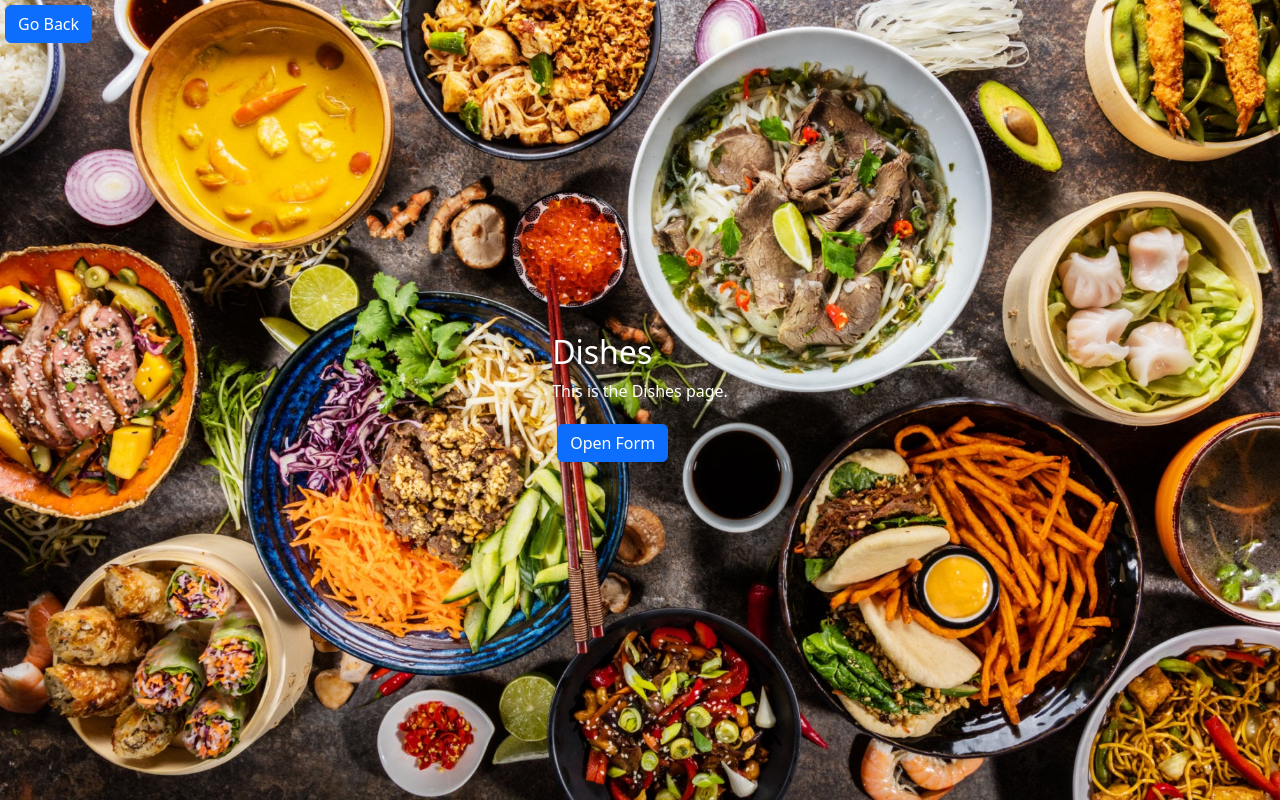
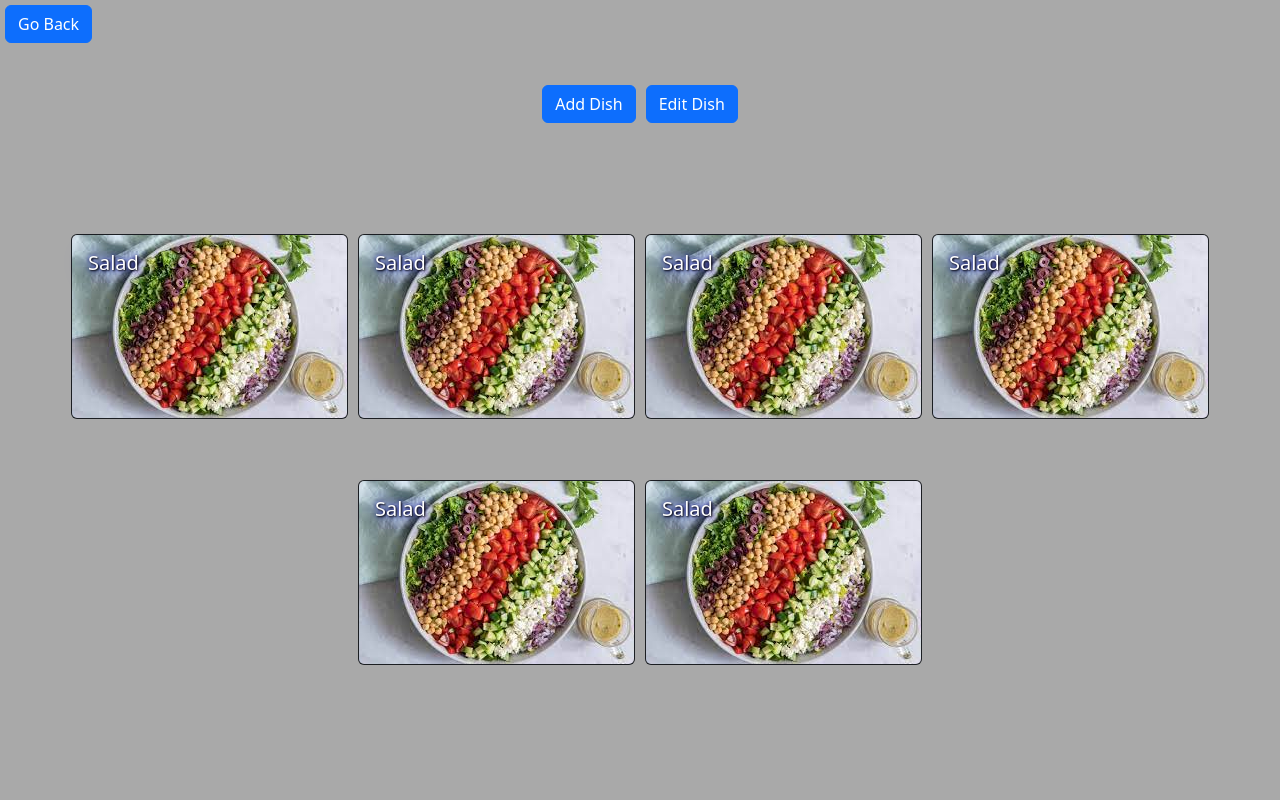
Before and after one commit to Sh4Qy/Project-F, a React (Create React App) app in the folder project-f/: page /dishes in a window 1280 px wide. Built offline with nearby package versions, Linux system fonts and the light colour scheme.

Commit message:
So you don't cry

```diff
--- a/project-f/package.json
+++ b/project-f/package.json
@@ -7,7 +7,9 @@
     "@testing-library/react": "^13.4.0",
     "@testing-library/user-event": "^13.5.0",
     "bootstrap": "^5.3.2",
+    "jquery": "^3.7.1",
     "react": "^18.2.0",
+    "react-bootstrap": "^2.9.2",
     "react-dom": "^18.2.0",
     "react-modal": "^3.16.1",
     "react-router-dom": "^6.21.1",
--- a/project-f/src/App.css
+++ b/project-f/src/App.css
@@ -6,7 +6,7 @@ body {
 }
 
 .App {
-    background-image: url("../public/food.jpeg");
+    background-color: darkgray;
     background-size: cover;
     background-position: center;
     height: 100vh;
@@ -17,6 +17,7 @@ body {
     justify-content: center;
     align-items: center;
     color: white;
+    overflow-y: 'auto';
 }
 
 .btn {
@@ -35,3 +36,24 @@ body {
     top: 0;
     left: 0;
 }
+
+.Card {
+    text-shadow: 1px 1px 2px black, 0 0 25px blue, 0 0 5px darkblue;
+    margin: 5px;
+}
+
+.DishList {
+    display: flex;
+    justify-content: center;
+    flex-wrap: wrap;
+}
+
+.DishPage {
+    display: flex;
+    flex-wrap: wrap;
+    justify-content: center;
+    height: 80vh;
+}
+
+.DishPageActions {
+}
--- a/project-f/src/Dishes.js
+++ b/project-f/src/Dishes.js
@@ -1,43 +1,95 @@
 import React from 'react';
-import Modal from 'react-modal';
-import FormComponent from './Form';
 import { useState } from 'react';
-
-Modal.setAppElement('#root');
-
+import { Button, Card } from 'react-bootstrap';
+import AddDishModal from './Modals/AddDish';
+import ShowDishModal from './Modals/ShowDish';
+import EditDishModal from './Modals/EditDish';
 
 const Dishes = () => {
 
-  const [isModalOpen, setModalOpen] = useState(false);
+  const [addDishModalShow, setaddDishModalShow] = useState(false);
+  const [editDishModalShow, setEditDishModalShow] = useState(false);
+  const [showDishModalShow, setShowDishModalShow] = useState(false);
 
-  const openModal = () => {
-    setModalOpen(true);
-  };
-
-  const closeModal = () => {
-    setModalOpen(false);
-  };
 
   return (
-    <div>
-      <h2>Dishes</h2>
-      <p>This is the Dishes page.</p>
-      <button type="button" class="btn btn-primary" onClick={openModal}>Open Form</button>
-      <Modal
-        isOpen={isModalOpen}
-        onRequestClose={closeModal}
-        style={{
-          content: {
-            width: '600px',
-            height: '400px',
-            margin: 'auto',
-            top: '50%',
-            transform: 'translateY(-50%)',
-          },
-        }}
-      >
-        <FormComponent onClose={closeModal} />
-      </Modal>
+    <div className='DishPage'>
+      <div className='DishPageActions'>
+      <Button variant="primary" onClick={() => setaddDishModalShow(true)}>
+        Add Dish
+      </Button>
+
+      <Button variant="primary" onClick={() => setEditDishModalShow(true)}>
+        Edit Dish
+      </Button>
+      </div>
+      <AddDishModal
+        show={addDishModalShow}
+        onHide={() => setaddDishModalShow(false)}
+        onClose={() => setaddDishModalShow(false)}
+      />
+
+      <EditDishModal
+        show={editDishModalShow}
+        onHide={() => setEditDishModalShow(false)}
+        onClose={() => setEditDishModalShow(false)}
+      />
+
+      <ShowDishModal
+          show={showDishModalShow}
+          onHide={() => setShowDishModalShow(false)}
+      />
+
+        <div className='DishList'>
+          <div className='Card' onClick={() => setShowDishModalShow(true)}>
+          <Card className="bg-dark text-white">
+            <Card.Img src="/salad.jpeg" alt="Card image"/>
+            <Card.ImgOverlay>
+              <Card.Title>Salad</Card.Title>
+            </Card.ImgOverlay>
+          </Card>
+          </div>
+          <div className='Card' onClick={() => setShowDishModalShow(true)}>
+          <Card className="bg-dark text-white">
+            <Card.Img src="/salad.jpeg" alt="Card image"/>
+            <Card.ImgOverlay>
+              <Card.Title>Salad</Card.Title>
+            </Card.ImgOverlay>
+          </Card>
+          </div>
+          <div className='Card' onClick={() => setShowDishModalShow(true)}>
+          <Card className="bg-dark text-white">
+            <Card.Img src="/salad.jpeg" alt="Card image"/>
+            <Card.ImgOverlay>
+              <Card.Title>Salad</Card.Title>
+            </Card.ImgOverlay>
+          </Card>
+          </div>
+          <div className='Card' onClick={() => setShowDishModalShow(true)}>
+          <Card className="bg-dark text-white">
+            <Card.Img src="/salad.jpeg" alt="Card image"/>
+            <Card.ImgOverlay>
+              <Card.Title>Salad</Card.Title>
+            </Card.ImgOverlay>
+          </Card>
+          </div>
+          <div className='Card' onClick={() => setShowDishModalShow(true)}>
+          <Card className="bg-dark text-white">
+            <Card.Img src="/salad.jpeg" alt="Card image"/>
+            <Card.ImgOverlay>
+              <Card.Title>Salad</Card.Title>
+            </Card.ImgOverlay>
+          </Card>
+          </div>
+          <div className='Card' onClick={() => setShowDishModalShow(true)}>
+          <Card className="bg-dark text-white">
+            <Card.Img src="/salad.jpeg" alt="Card image"/>
+            <Card.ImgOverlay>
+              <Card.Title>Salad</Card.Title>
+            </Card.ImgOverlay>
+          </Card>
+          </div>
+        </div>
     </div>
   );
 };
--- a/project-f/src/Form.js
+++ b/project-f/src/Forms/AddDish.js
@@ -1,6 +1,6 @@
 import React from 'react';
 
-const FormComponent = ({ onClose }) => {
+const AddDishForm = ({ onClose }) => {
   const handleSubmit = (event) => {
     event.preventDefault();
     console.log('Form submitted!');
@@ -25,4 +25,4 @@ const FormComponent = ({ onClose }) => {
   );
 };
 
-export default FormComponent;
+export default AddDishForm;
--- /dev/null
+++ b/project-f/src/Forms/EditDish.js
@@ -0,0 +1,34 @@
+import Button from 'react-bootstrap/Button';
+import Form from 'react-bootstrap/Form';
+
+function EditDishForm({ onClose }) {
+    const handleSubmit = (event) => {
+        event.preventDefault();
+        console.log('Form submitted!');
+        onClose();
+    }
+  return (
+    <Form onSubmit={handleSubmit}>
+      <Form.Group className="mb-3" controlId="formBasicEmail">
+        <Form.Label>Email address</Form.Label>
+        <Form.Control type="email" placeholder="Enter email" />
+        <Form.Text className="text-muted">
+          We'll never share your email with anyone else.
+        </Form.Text>
+      </Form.Group>
+
+      <Form.Group className="mb-3" controlId="formBasicPassword">
+        <Form.Label>Password</Form.Label>
+        <Form.Control type="password" placeholder="Password" />
+      </Form.Group>
+      <Form.Group className="mb-3" controlId="formBasicCheckbox">
+        <Form.Check type="checkbox" label="Check me out" />
+      </Form.Group>
+      <Button variant="primary" type="submit">
+        Submit
+      </Button>
+    </Form>
+  );
+}
+
+export default EditDishForm;
--- a/project-f/src/HomePage.js
+++ b/project-f/src/HomePage.js
@@ -1,13 +1,21 @@
-import React from 'react';
+import {React, useState  } from 'react';
+import MyVerticallyCenteredModal from './Modals/HomeModal';
+import { Button } from 'react-bootstrap';
+const HomePage = () => {
+    const [modalShow, setModalShow] = useState(false);
 
-const HomePage = () => {
+    return (
+      <>
+        <Button variant="primary" onClick={() => setModalShow(true)}>
+          Launch modal
+        </Button>
 
-  return (
-    <div>
-      <h2>Home Page</h2>
-      <p>This is the home page content.</p>
-    </div>
-  );
+        <MyVerticallyCenteredModal
+          show={modalShow}
+          onHide={() => setModalShow(false)}
+        />
+      </>
+    );
 };
 
 export default HomePage;
--- /dev/null
+++ b/project-f/src/Modals/AddDish.js
@@ -0,0 +1,29 @@
+import Button from 'react-bootstrap/Button';
+import Modal from 'react-bootstrap/Modal';
+import AddDishForm from '../Forms/AddDish';
+
+function AddDishModal(props) {
+  return (
+    <Modal
+      show={props.show}
+      onHide={props.onHide}
+      size="lg"
+      aria-labelledby="contained-modal-title-vcenter"
+      centered
+    >
+      <Modal.Header closeButton>
+        <Modal.Title id="contained-modal-title-vcenter">
+            Add Dish
+        </Modal.Title>
+      </Modal.Header>
+      <Modal.Body>
+        <AddDishForm onClose={props.onClose}/>
+      </Modal.Body>
+      <Modal.Footer>
+        <Button onClick={props.onHide}>Close</Button>
+      </Modal.Footer>
+    </Modal>
+  );
+}
+
+export default AddDishModal;
--- /dev/null
+++ b/project-f/src/Modals/EditDish.js
@@ -0,0 +1,29 @@
+import Button from 'react-bootstrap/Button';
+import Modal from 'react-bootstrap/Modal';
+import EditDishForm from '../Forms/EditDish';
+
+function EditDishModal(props) {
+  return (
+    <Modal
+      show={props.show}
+      onHide={props.onHide}
+      size="lg"
+      aria-labelledby="contained-modal-title-vcenter"
+      centered
+    >
+      <Modal.Header closeButton>
+        <Modal.Title id="contained-modal-title-vcenter">
+            Edit Dish
+        </Modal.Title>
+      </Modal.Header>
+      <Modal.Body>
+        <EditDishForm onClose={props.onClose}/>
+      </Modal.Body>
+      <Modal.Footer>
+        <Button onClick={props.onHide}>Close</Button>
+      </Modal.Footer>
+    </Modal>
+  );
+}
+
+export default EditDishModal;
--- /dev/null
+++ b/project-f/src/Modals/HomeModal.js
@@ -0,0 +1,33 @@
+import Button from 'react-bootstrap/Button';
+import Modal from 'react-bootstrap/Modal';
+
+function MyVerticallyCenteredModal(props) {
+  return (
+    <Modal
+      show={props.show}
+      onHide={props.onHide}
+      size="lg"
+      aria-labelledby="contained-modal-title-vcenter"
+      centered
+    >
+      <Modal.Header closeButton>
+        <Modal.Title id="contained-modal-title-vcenter">
+          Modal heading
+        </Modal.Title>
+      </Modal.Header>
+      <Modal.Body>
+        <h4>Centered Modal</h4>
+        <p>
+          Cras mattis consectetur purus sit amet fermentum. Cras justo odio,
+          dapibus ac facilisis in, egestas eget quam. Morbi leo risus, porta ac
+          consectetur ac, vestibulum at eros.
+        </p>
+      </Modal.Body>
+      <Modal.Footer>
+        <Button onClick={props.onHide}>Close</Button>
+      </Modal.Footer>
+    </Modal>
+  );
+}
+
+export default MyVerticallyCenteredModal;
--- /dev/null
+++ b/project-f/src/Modals/ShowDish.js
@@ -0,0 +1,30 @@
+import Button from 'react-bootstrap/Button';
+import Modal from 'react-bootstrap/Modal';
+
+function ShowDishModal(props) {
+  return (
+    <Modal
+      show={props.show}
+      onHide={props.onHide}
+      size="lg"
+      aria-labelledby="contained-modal-title-vcenter"
+      centered
+    >
+      <Modal.Header closeButton>
+        <Modal.Title id="contained-modal-title-vcenter">
+          Amazing Salad
+        </Modal.Title>
+      </Modal.Header>
+      <Modal.Body>
+        <p>
+            Bar's favorit dish!
+        </p>
+      </Modal.Body>
+      <Modal.Footer>
+        <Button onClick={props.onHide}>Close</Button>
+      </Modal.Footer>
+    </Modal>
+  );
+}
+
+export default ShowDishModal;
```
Also changed, not shown: project-f/public/salad.jpeg (added), 1 other file (tests, documents, lock files or other folders).
